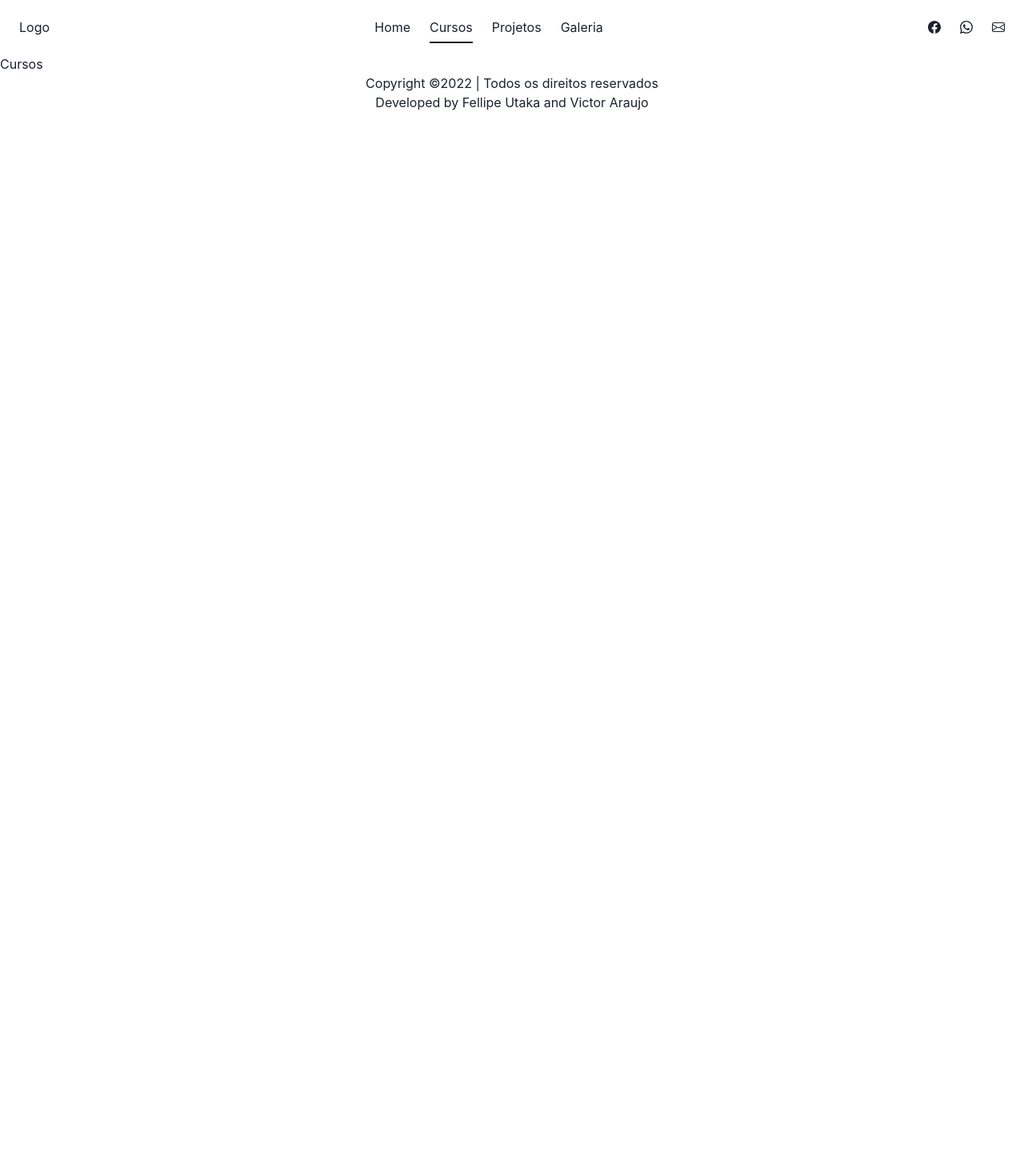
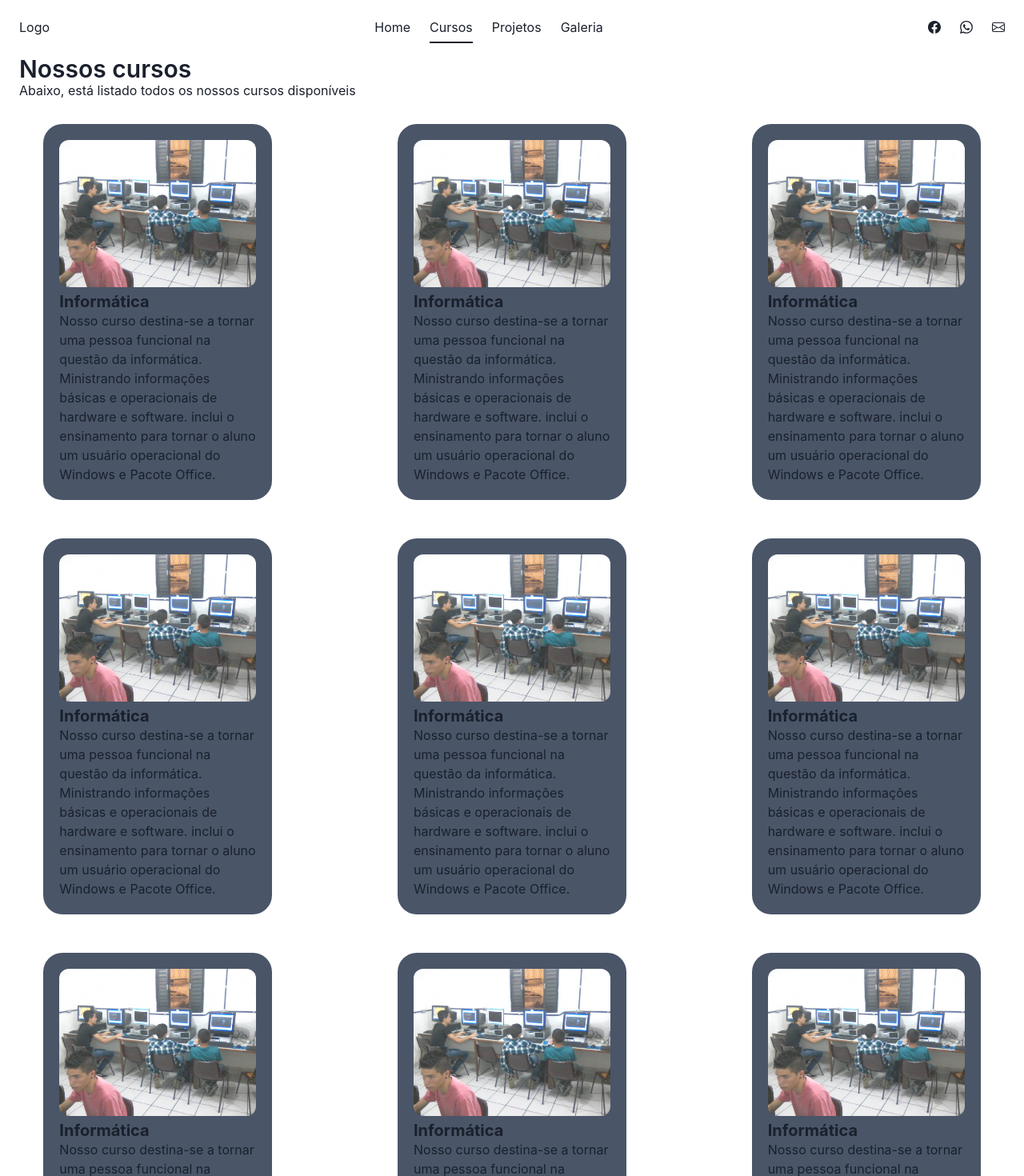
Before and after one commit to victormicco/cacv, a Next.js app: page /cursos in a window 1280 px wide. Shown: the top 1470 px of the page at 80% size. Before the commit the page ends 800 px from the top, so only its background shows below. Built offline with nearby package versions, Linux system fonts and the light colour scheme.

Commit message:
Courses; Navbar zIndex

```diff
--- /dev/null
+++ b/src/components/Card.tsx
@@ -0,0 +1,23 @@
+import { Box, Heading, Text } from "@chakra-ui/react";
+import Image from "next/image";
+
+type CardProps = {
+  title: string;
+  description: string;
+};
+
+export default function Card({ title, description }: CardProps) {
+  return (
+    <Box w="286px" bgColor="gray.600" borderRadius="3xl" p={5}>
+      <Image
+        src="/informatica.jpg"
+        width="286px"
+        height="214.5px"
+        alt={title}
+        style={{ borderRadius: 12 }}
+      />
+      <Heading size="md">{title}</Heading>
+      <Text>{description}</Text>
+    </Box>
+  );
+}
--- a/src/components/Footer.tsx
+++ b/src/components/Footer.tsx
@@ -8,6 +8,7 @@ export default function Footer() {
       alignItems="center"
       textAlign="center"
       flexDir="column"
+      py={8}
     >
       <Text>Copyright ©2022 | Todos os direitos reservados</Text>
       <Text>Developed by Fellipe Utaka and Victor Araujo</Text>
--- a/src/components/Navbar.tsx
+++ b/src/components/Navbar.tsx
@@ -1,6 +1,6 @@
 import Image from "next/image";
 import NextLink from "next/link";
-import { Flex, Spacer } from "@chakra-ui/react";
+import { Flex, Spacer, useColorModeValue } from "@chakra-ui/react";
 import { Link } from "@chakra-ui/react";
 import { BsFacebook, BsWhatsapp, BsEnvelope } from "react-icons/bs";
 import { useRouter } from "next/router";
@@ -30,6 +30,9 @@ export default function Navbar() {
       alignItems="center"
       px={6}
       position="fixed"
+      zIndex={99}
+      bg={useColorModeValue("#ffffff40", "#1a202c40")}
+      css={{ backdropFilter: "blur(2px)" }}
     >
       {/* <Image src={} /> alt="Cacv logo" */}
       <span>Logo</span>
--- a/src/pages/cursos.tsx
+++ b/src/pages/cursos.tsx
@@ -1,9 +1,61 @@
+import { Box, Grid, Heading, Text } from "@chakra-ui/react";
+import Card from "components/Card";
 import Layout from "components/Layout";
 
 export default function Courses() {
   return (
     <Layout>
-      <h1>Cursos</h1>
+      <Heading as="h1" size="lg" fontWeight="semibold" px={6}>
+        Nossos cursos
+      </Heading>
+      <Heading as="h2" size="sm" fontWeight="normal" px={6}>
+        Abaixo, está listado todos os nossos cursos disponíveis
+      </Heading>
+      <Grid
+        as="main"
+        templateColumns={["repeat(1, 1fr)", "repeat(2, 1fr)", "repeat(3, 1fr)"]}
+        gap={12}
+        my={8}
+        w="100%"
+        justifyItems="center"
+      >
+        <Card
+          title="Informática"
+          description="Nosso curso destina-se a tornar uma pessoa funcional na questão da informática. Ministrando informações básicas e operacionais de hardware e software. inclui o ensinamento para tornar o aluno um usuário operacional do Windows e Pacote Office."
+        />
+        <Card
+          title="Informática"
+          description="Nosso curso destina-se a tornar uma pessoa funcional na questão da informática. Ministrando informações básicas e operacionais de hardware e software. inclui o ensinamento para tornar o aluno um usuário operacional do Windows e Pacote Office."
+        />
+        <Card
+          title="Informática"
+          description="Nosso curso destina-se a tornar uma pessoa funcional na questão da informática. Ministrando informações básicas e operacionais de hardware e software. inclui o ensinamento para tornar o aluno um usuário operacional do Windows e Pacote Office."
+        />
+        <Card
+          title="Informática"
+          description="Nosso curso destina-se a tornar uma pessoa funcional na questão da informática. Ministrando informações básicas e operacionais de hardware e software. inclui o ensinamento para tornar o aluno um usuário operacional do Windows e Pacote Office."
+        />
+        <Card
+          title="Informática"
+          description="Nosso curso destina-se a tornar uma pessoa funcional na questão da informática. Ministrando informações básicas e operacionais de hardware e software. inclui o ensinamento para tornar o aluno um usuário operacional do Windows e Pacote Office."
+        />
+        <Card
+          title="Informática"
+          description="Nosso curso destina-se a tornar uma pessoa funcional na questão da informática. Ministrando informações básicas e operacionais de hardware e software. inclui o ensinamento para tornar o aluno um usuário operacional do Windows e Pacote Office."
+        />
+        <Card
+          title="Informática"
+          description="Nosso curso destina-se a tornar uma pessoa funcional na questão da informática. Ministrando informações básicas e operacionais de hardware e software. inclui o ensinamento para tornar o aluno um usuário operacional do Windows e Pacote Office."
+        />
+        <Card
+          title="Informática"
+          description="Nosso curso destina-se a tornar uma pessoa funcional na questão da informática. Ministrando informações básicas e operacionais de hardware e software. inclui o ensinamento para tornar o aluno um usuário operacional do Windows e Pacote Office."
+        />
+        <Card
+          title="Informática"
+          description="Nosso curso destina-se a tornar uma pessoa funcional na questão da informática. Ministrando informações básicas e operacionais de hardware e software. inclui o ensinamento para tornar o aluno um usuário operacional do Windows e Pacote Office."
+        />
+      </Grid>
     </Layout>
   );
 }
```
Also changed, not shown: public/informatica.jpg (added).
